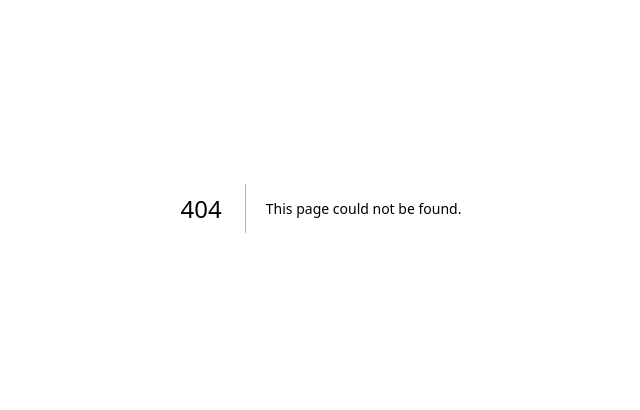
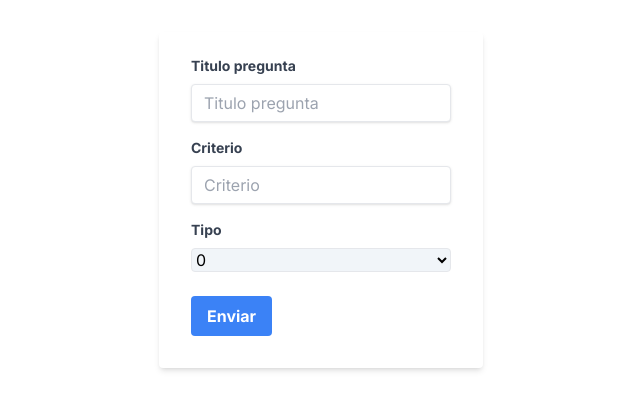
Before and after one commit to CarlosJosue0216/frontedCacei, a Next.js app: page /admin in a window 1280 px wide. Before the commit this address had no page. Shown: the part 192-602 px from the top of the page, without its empty margins (319-959 px from the left). Built offline with nearby package versions, Linux system fonts and the light colour scheme.

Commit message:
solucion routin y context,login

```diff
--- /dev/null
+++ b/app/admin/page.js
@@ -0,0 +1,68 @@
+"use client";
+import React from "react";
+import { useUser } from "../context/useContext";
+
+const admin = () => {
+  const { user } = useUser();
+  console.log(user);
+  return (
+    <div className="w-full h-screen flex flex-col justify-center items-center">
+      <form className="bg-white shadow-md rounded px-8 pt-6 pb-8 mb-4">
+        <div className="mb-4">
+          <label
+            className="block text-gray-700 text-sm font-bold mb-2"
+            htmlFor="username"
+          >
+            Titulo pregunta
+          </label>
+          <input
+            className="shadow appearance-none border rounded w-full py-2 px-3 text-gray-700 leading-tight focus:outline-none focus:shadow-outline"
+            id="username"
+            type="text"
+            placeholder="Titulo pregunta"
+          />
+        </div>
+        <div className="mb-4">
+          <label
+            className="block text-gray-700 text-sm font-bold mb-2"
+            htmlFor="criterio"
+          >
+            Criterio
+          </label>
+          <input
+            className="shadow appearance-none border rounded w-full py-2 px-3 text-gray-700 leading-tight focus:outline-none focus:shadow-outline"
+            id="criterio"
+            type="text"
+            placeholder="Criterio"
+          />
+        </div>
+        <div className="mb-6">
+          <label
+            className="block text-gray-700 text-sm font-bold mb-2"
+            htmlFor="tipo"
+          >
+            Tipo
+          </label>
+          <select id="tipo" className="w-full bg-slate-100 rounded border">
+            <option value="0" key="tipo1">0</option>
+            <option value="1" key="tipo2">1</option>
+            <option value="2" key="tipo3">2</option>
+          </select>
+
+        </div>
+        <div className="flex items-center justify-between">
+          <button
+            className="bg-blue-500 hover:bg-blue-700 text-white font-bold py-2 px-4 rounded focus:outline-none focus:shadow-outline"
+            type="button"
+          >
+            Enviar
+          </button>
+
+        </div>
+      </form>
+
+    </div>
+  );
+};
+
+export default admin;
--- /dev/null
+++ b/app/components/banner.js
@@ -0,0 +1,11 @@
+
+const Banner = ({alerta}) => {
+  console.log(alerta)
+  return (
+    <div>
+        <h1 className={`${alerta.typeAlert ? 'bg-green-400' : 'bg-red-500'} p-3 text-center rounded-lg font-bold text-xl text-white capitalize`}> {alerta.msg} </h1>
+    </div>
+  )
+}
+
+export default Banner
--- /dev/null
+++ b/app/context/useContext.js
@@ -0,0 +1,17 @@
+'use client'
+
+import { createContext, useContext, useState } from 'react'
+
+export const UserContext = createContext()
+
+export default function UserProvider({ children }) {
+    const [user, setUser] = useState("carlos");
+    const usuarioLogeado = (data) =>{
+        setUser(data)
+        console.log(data)
+    }
+  return <UserContext.Provider value={{user,usuarioLogeado}}>{children}</UserContext.Provider>
+}
+export const useUser = () => {
+    return useContext(UserContext);
+  };
--- a/app/layout.js
+++ b/app/layout.js
@@ -1,5 +1,6 @@
 import { Inter } from "next/font/google";
 import "./globals.css";
+import UserProvider from "./context/useContext";
 
 const inter = Inter({ subsets: ["latin"] });
 
@@ -11,7 +12,9 @@ export const metadata = {
 export default function RootLayout({ children }) {
   return (
     <html lang="en">
-      <body className={inter.className}>{children}</body>
+      <body className={inter.className}>
+        <UserProvider>{children}</UserProvider>
+      </body>
     </html>
   );
 }
--- a/app/login/page.js
+++ b/app/login/page.js
@@ -1,20 +1,56 @@
+"use client";
 import Image from "next/image";
-import React from "react";
+import React, { useState } from "react";
 import logotec from "../../public/logotec.png";
 import cacei from "../../public/cacei.png";
-async function createInvoice(formData) {
-  "use server";
+import { login } from "../middlewares/actions";
+import Banner from "../components/banner";
+import { useRouter } from "next/navigation";
+import { useUser } from "../context/useContext";
 
-  const rawFormData = {
-    user: formData.get("user"),
-    password: formData.get("password"),
-  };
-  console.log(rawFormData);
+const page =  () => {
+  const {user,usuarioLogeado} = useUser()
+  console.log(user)
+  const router = useRouter()
+  const [nombre, setNombre] = useState("");
+  const [numControl, setNumControl] = useState("");
+  const [alerta, setAlerta] = useState([])
+  const [show, setShow] = useState(false)
+  const formLogin =  async(e) => {
+    e.preventDefault();
+    console.log(nombre)
+    console.log(numControl)
+    const rawFormData = {
+      nombre: nombre,
+      numControl: numControl
+    }
+    try {
+      await login(rawFormData)
+      .then((result) => {
+       console.log(result)
+       setAlerta(result)
+       setShow(true)
+       if (result.msg == "Login exitoso") {
 
-  // mutate data
-  // revalidate cache
-}
-const page = () => {
+        setShow(false)
+        usuarioLogeado(rawFormData)
+        console.log(usuarioLogeado)
+        router.push('admin')
+       }
+      }).catch((err) => {
+        console.log(err)
+      });
+    } catch (error) {
+      console.log(error)
+      setShow(false)
+      setNombre("")
+      setNumControl("")
+    }
+
+
+  }
+
+
   return (
     <div className="flex bg-slate-100">
       <div className=" w-3/5 ">
@@ -31,25 +67,28 @@ const page = () => {
           <h2 className="text-2xl text-center font-bold mt-10 ">
             Inicio de sesion
           </h2>
-          <form className="p-5" action={createInvoice}>
+          <form className="p-5" onSubmit={formLogin}>
             <div className="flex flex-col p-3">
               <label className="text-xl py-3 font-bold">Usuario</label>
               <input
                 type="text"
                 placeholder="Ingrese su usuario"
-                name="user"
+                name="nombre"
                 className="p-3 border border-indigo-500 border-1 rounded-lg"
+                onChange={(e)=>(setNombre(e.target.value))}
               />
             </div>
             <div className="flex flex-col p-3">
               <label className="text-xl py-3 font-bold">Contraseña</label>
               <input
                 type="text"
-                name="password"
+                name="numControl"
                 placeholder="Ingrese su contraseña"
                 className="p-3 border border-indigo-500 border-1 rounded-lg"
+                onChange={(e)=>(setNumControl(e.target.value))}
               />
             </div>
+            {show && <Banner alerta={alerta} />}
             <div className="flex justify-center items-center my-5">
               <input
                 type="submit"
@@ -61,7 +100,7 @@ const page = () => {
         </div>
       </div>
       <div className="bg-gradient-to-tr from-indigo-900 to-indigo-200 w-2/5 h-screen flex justify-center items-center">
-        <Image src={cacei} alt="logo cacei"/>
+        <Image src={cacei} alt="logo cacei" />
       </div>
     </div>
   );
--- /dev/null
+++ b/app/middlewares/actions.js
@@ -0,0 +1,24 @@
+
+import axios from "axios"
+import { redirect } from "next/navigation"
+
+export async function login(rawFormData){
+
+    try {
+        const response = await axios.post("http://localhost:4000/api/usuarios/login", rawFormData)
+
+        const result = {
+            msg: response.data.msg,
+            typeAlert: true
+        }
+        console.log(result)
+        return result
+    } catch (error) {
+        const result = {
+            msg: error.response.data.msg,
+            typeAlert: false
+        }
+        return result
+    }
+
+}
```
Also changed, not shown: package.json (+6 -5 lines), app/components/data.js (added), 1 other file (tests, documents, lock files or other folders).
